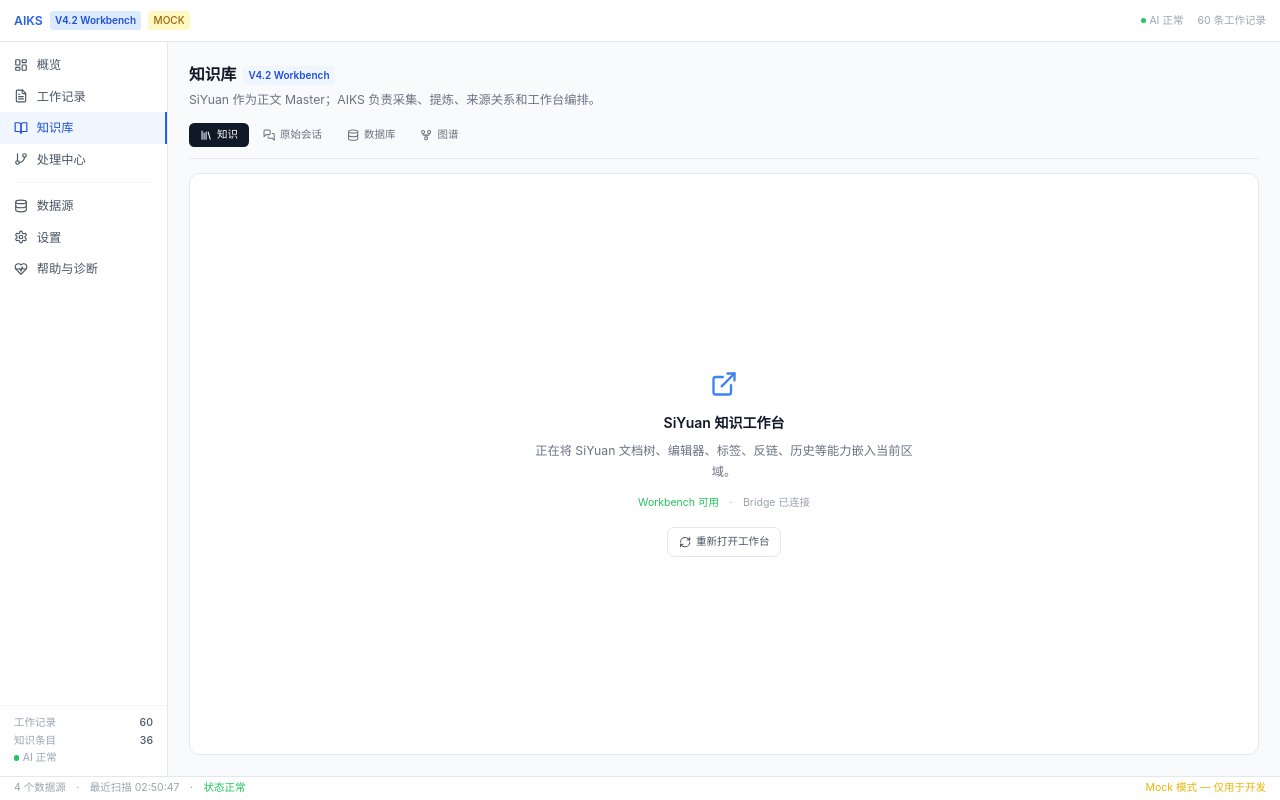
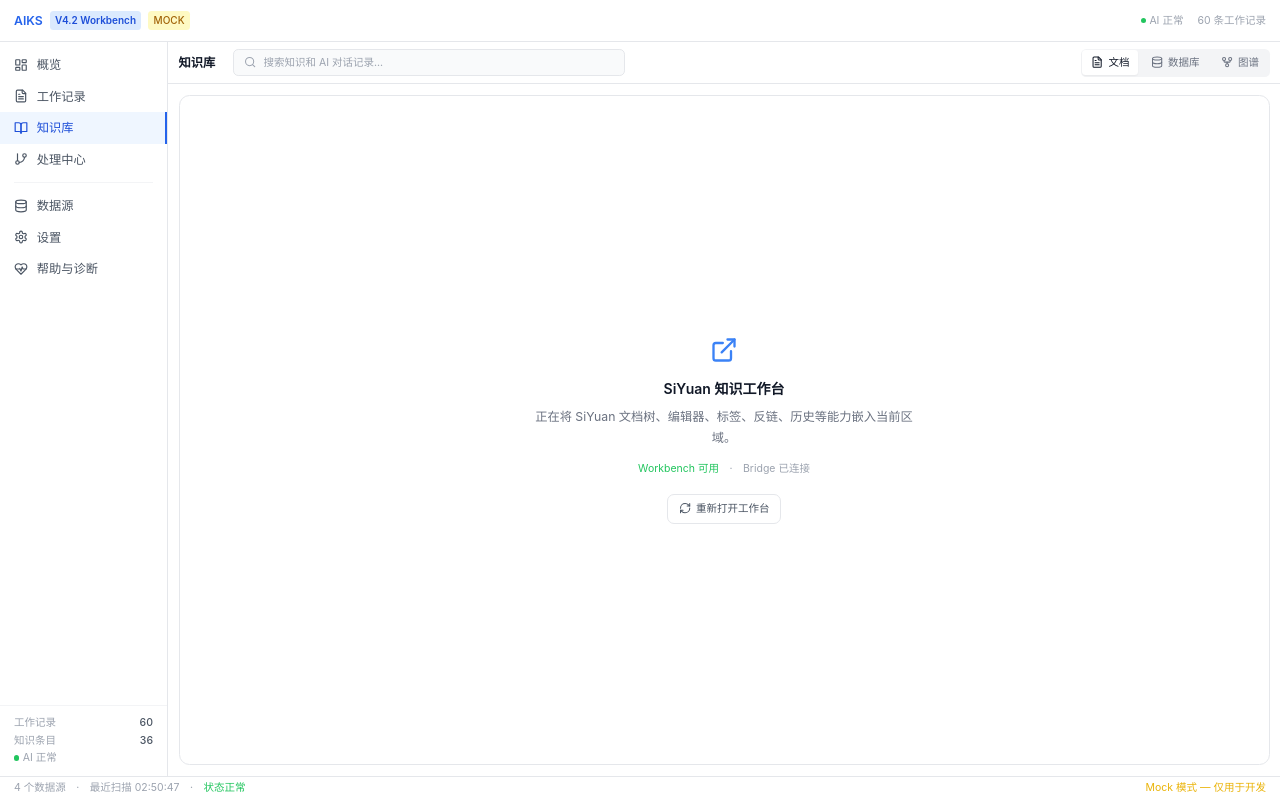
Before and after one commit to Sunan869/aiks, a React (Vite) app in the folder apps/aiks-desktop/: page / in a window 1280 px wide. Both pictures are taken after a click on the button "知识库". Built offline with nearby package versions, Linux system fonts and the light colour scheme; the HTML template or start-up script is replaced by a standard one.

Commit message:
feat(v4.2): simplify Knowledge into native Workbench

```diff
--- a/apps/aiks-desktop/src/pages/KnowledgeWorkspacePage.tsx
+++ b/apps/aiks-desktop/src/pages/KnowledgeWorkspacePage.tsx
@@ -1,11 +1,13 @@
 import { useEffect, useState } from "react";
-import { Database, GitFork, Library, MessagesSquare } from "lucide-react";
+import { Database, FileText, GitFork, Search } from "lucide-react";
 import { getApi } from "../api/client";
 import type { KnowledgeDetail } from "../api/types";
 import type { WorkspaceMode } from "../api/workbench";
 import WorkbenchHost from "../components/WorkbenchHost";
-
-type WorkspaceSection = "knowledge" | "session" | "database" | "graph";
+import {
+  resolveWorkbenchSurface,
+  type WorkbenchMainMode,
+} from "../knowledge-workspace";
 
 interface Props {
   knowledgeId?: string;
@@ -13,9 +15,12 @@ interface Props {
   workbenchDocId?: string | null;
 }
 
-const tabs: Array<{ key: WorkspaceSection; label: string; icon: typeof Library }> = [
-  { key: "knowledge", label: "知识", icon: Library },
-  { key: "session", label: "原始会话", icon: MessagesSquare },
+const mainModes: Array<{
+  key: WorkbenchMainMode;
+  label: string;
+  icon: typeof FileText;
+}> = [
+  { key: "document", label: "文档", icon: FileText },
   { key: "database", label: "数据库", icon: Database },
   { key: "graph", label: "图谱", icon: GitFork },
 ];
@@ -25,77 +30,113 @@ export default function KnowledgeWorkspacePage({
   workspaceMode = "knowledge",
   workbenchDocId = null,
 }: Props) {
-  const [section, setSection] = useState<WorkspaceSection>(workspaceMode);
+  const [mainMode, setMainMode] = useState<WorkbenchMainMode>("document");
   const [detail, setDetail] = useState<KnowledgeDetail | null>(null);
   const [error, setError] = useState<string | null>(null);
 
   useEffect(() => {
-    setSection(workspaceMode);
-  }, [workspaceMode, workbenchDocId]);
+    setMainMode("document");
+    setError(null);
+  }, [knowledgeId, workspaceMode, workbenchDocId]);
 
   useEffect(() => {
     if (!knowledgeId) {
       setDetail(null);
       return;
     }
+
     let cancelled = false;
+    setError(null);
     getApi().getKnowledgeDetail(knowledgeId)
-      .then(item => { if (!cancelled) setDetail(item); })
-      .catch(e => { if (!cancelled) setError(String(e)); });
-    return () => { cancelled = true; };
+      .then(item => {
+        if (!cancelled) setDetail(item);
+      })
+      .catch(e => {
+        if (!cancelled) setError(String(e));
+      });
+
+    return () => {
+      cancelled = true;
+    };
   }, [knowledgeId]);
 
-  const select = (next: WorkspaceSection) => {
+  const surface = resolveWorkbenchSurface(mainMode, workspaceMode);
+  const boundDocId = mainMode === "document"
+    ? workspaceMode === "session"
+      ? workbenchDocId
+      : detail?.siyuan_doc_id
+    : null;
+
+  const openSearch = async () => {
     setError(null);
-    setSection(next);
+    try {
+      await getApi().showWorkbenchSearch();
+    } catch (e) {
+      setError(String(e));
+    }
   };
 
-  const boundDocId = section === "knowledge"
-    ? detail?.siyuan_doc_id
-    : section === "session"
-      ? workbenchDocId
-      : null;
-
   return (
-    <div className="flex h-full min-h-0 flex-col p-6">
-      <div className="mb-4 flex items-start justify-between gap-4">
-        <div>
-          <div className="flex items-center gap-2">
-            <h1 className="text-lg font-semibold text-gray-900 dark:text-gray-100">知识库</h1>
-            <span className="rounded bg-blue-50 px-1.5 py-0.5 text-[10px] font-semibold text-blue-700 dark:bg-blue-900/30 dark:text-blue-300">V4.2 Workbench</span>
-          </div>
-          <p className="mt-1 text-sm text-gray-500">SiYuan 作为正文 Master；AIKS 负责采集、提炼、来源关系和工作台编排。</p>
-        </div>
+    <div className="flex h-full min-h-0 flex-col bg-white dark:bg-gray-900">
+      <div className="flex h-12 flex-shrink-0 items-center gap-3 border-b border-gray-200 px-3 dark:border-gray-700 dark:bg-gray-800">
+        <div className="flex min-w-0 items-center gap-2">
+          <span className="text-sm font-semibold text-gray-900 dark:text-gray-100">知识库</span>
+          {workspaceMode === "session" && (
+            <span className="whitespace-nowrap rounded bg-gray-100 px-1.5 py-0.5 text-[10px] font-medium text-gray-500 dark:bg-gray-700 dark:text-gray-300">
+              AI 对话记录 · 只读
+            </span>
+          )}
         </div>
 
-      <div className="mb-4 flex gap-1 border-b border-gray-200 pb-3 dark:border-gray-700">
-        {tabs.map(tab => {
-          const Icon = tab.icon;
+        <button
+          type="button"
+          onClick={() => void openSearch()}
+          className="ml-2 flex min-w-0 max-w-md flex-1 items-center gap-2 rounded-md border border-gray-200 bg-gray-50 px-3 py-1.5 text-left text-xs text-gray-400 transition-colors hover:border-gray-300 hover:bg-white dark:border-gray-700 dark:bg-gray-900 dark:hover:border-gray-600 dark:hover:bg-gray-800"
+          title="使用 SiYuan 原生搜索"
+        >
+          <Search className="h-3.5 w-3.5 flex-shrink-0" />
+          <span className="truncate">搜索知识和 AI 对话记录...</span>
+        </button>
+
+        <div className="ml-auto flex flex-shrink-0 items-center gap-1 rounded-md bg-gray-100 p-0.5 dark:bg-gray-900">
+          {mainModes.map(item => {
+            const Icon = item.icon;
+            const active = mainMode === item.key;
             return (
               <button
-              key={tab.key}
+                key={item.key}
                 type="button"
-              onClick={() => select(tab.key)}
-              className={`inline-flex items-center gap-1.5 rounded-md px-3 py-1.5 text-xs font-medium transition-colors ${section === tab.key
-                ? "bg-gray-900 text-white dark:bg-gray-100 dark:text-gray-900"
-                : "text-gray-500 hover:bg-gray-100 hover:text-gray-800 dark:hover:bg-gray-800 dark:hover:text-gray-200"}`}
+                onClick={() => {
+                  setError(null);
+                  setMainMode(item.key);
+                }}
+                className={`inline-flex items-center gap-1.5 rounded px-2.5 py-1.5 text-xs font-medium transition-colors ${active
+                  ? "bg-white text-gray-900 shadow-sm dark:bg-gray-700 dark:text-gray-100"
+                  : "text-gray-500 hover:text-gray-800 dark:text-gray-400 dark:hover:text-gray-200"}`}
               >
                 <Icon className="h-3.5 w-3.5" />
-              {tab.label}
+                {item.label}
               </button>
             );
           })}
         </div>
+      </div>
 
-      {error && <div className="mb-3 rounded-lg bg-red-50 px-3 py-2 text-xs text-red-600 dark:bg-red-950/30 dark:text-red-300">{error}</div>}
+      {error && (
+        <div className="mx-3 mt-3 flex-shrink-0 rounded-lg bg-red-50 px-3 py-2 text-xs text-red-600 dark:bg-red-950/30 dark:text-red-300">
+          {error}
+        </div>
+      )}
 
-      {knowledgeId && detail && !detail.siyuan_doc_id && section === "knowledge" ? (
-        <div className="mb-3 rounded-lg border border-amber-200 bg-amber-50 px-4 py-3 text-sm text-amber-800 dark:border-amber-900 dark:bg-amber-950/30 dark:text-amber-200">
-          这条知识尚未绑定 Canonical SiYuan 文档，将由内容迁移流程处理；旧 SQLite 正文不会在默认详情页继续作为编辑 Master。
+      {knowledgeId && detail && !detail.siyuan_doc_id && mainMode === "document" && workspaceMode === "knowledge" ? (
+        <div className="mx-3 mt-3 flex-shrink-0 rounded-lg border border-amber-200 bg-amber-50 px-4 py-3 text-xs text-amber-800 dark:border-amber-900 dark:bg-amber-950/30 dark:text-amber-200">
+          这条知识尚未绑定 Canonical SiYuan 文档，将由内容迁移流程处理。
         </div>
       ) : null}
 
-      <WorkbenchHost surface={section} docId={boundDocId} />
+      <div className="flex min-h-0 flex-1 p-3">
+        <WorkbenchHost surface={surface} docId={boundDocId} />
+      </div>
     </div>
   );
 }
```
Lines whose indentation alone changed are shown as unchanged.
